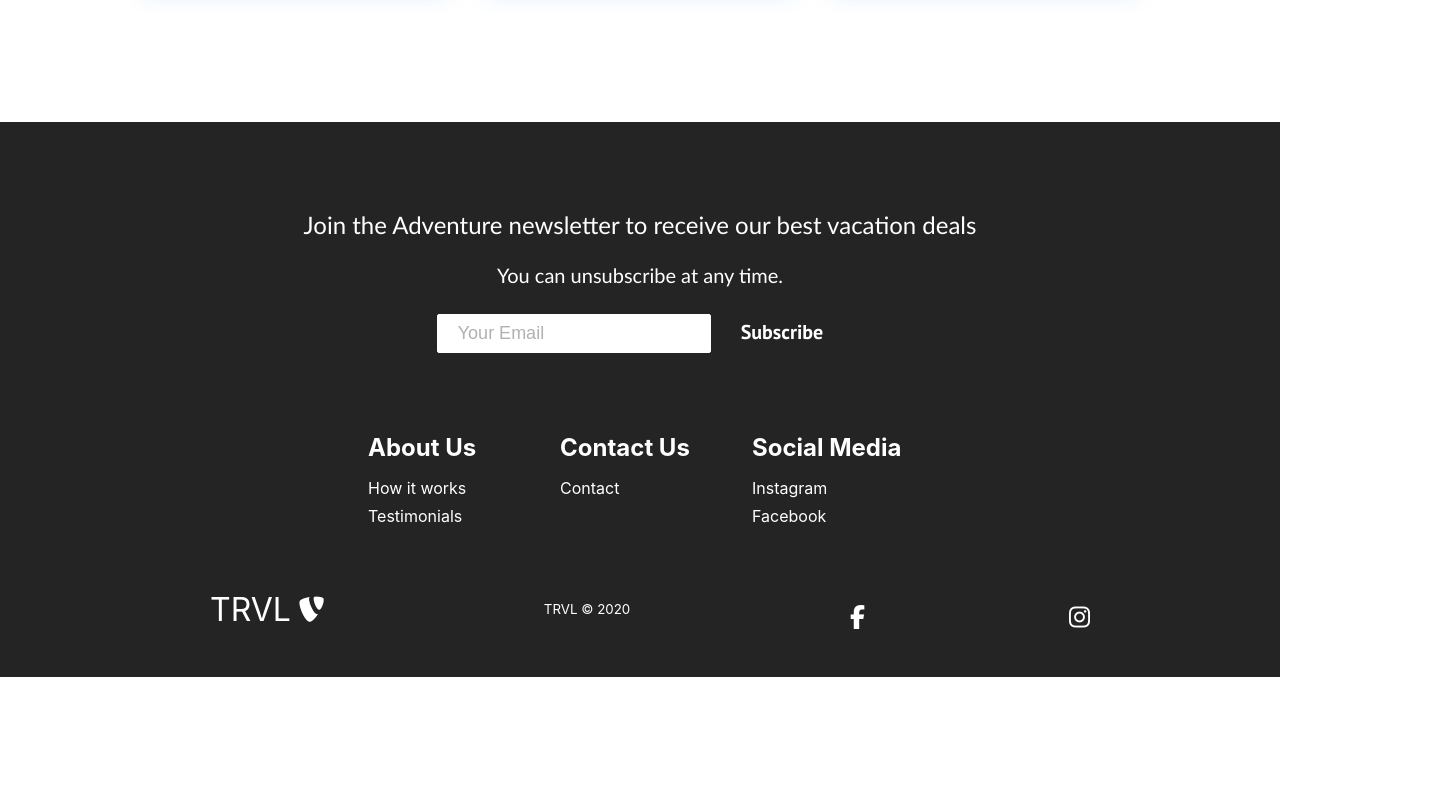
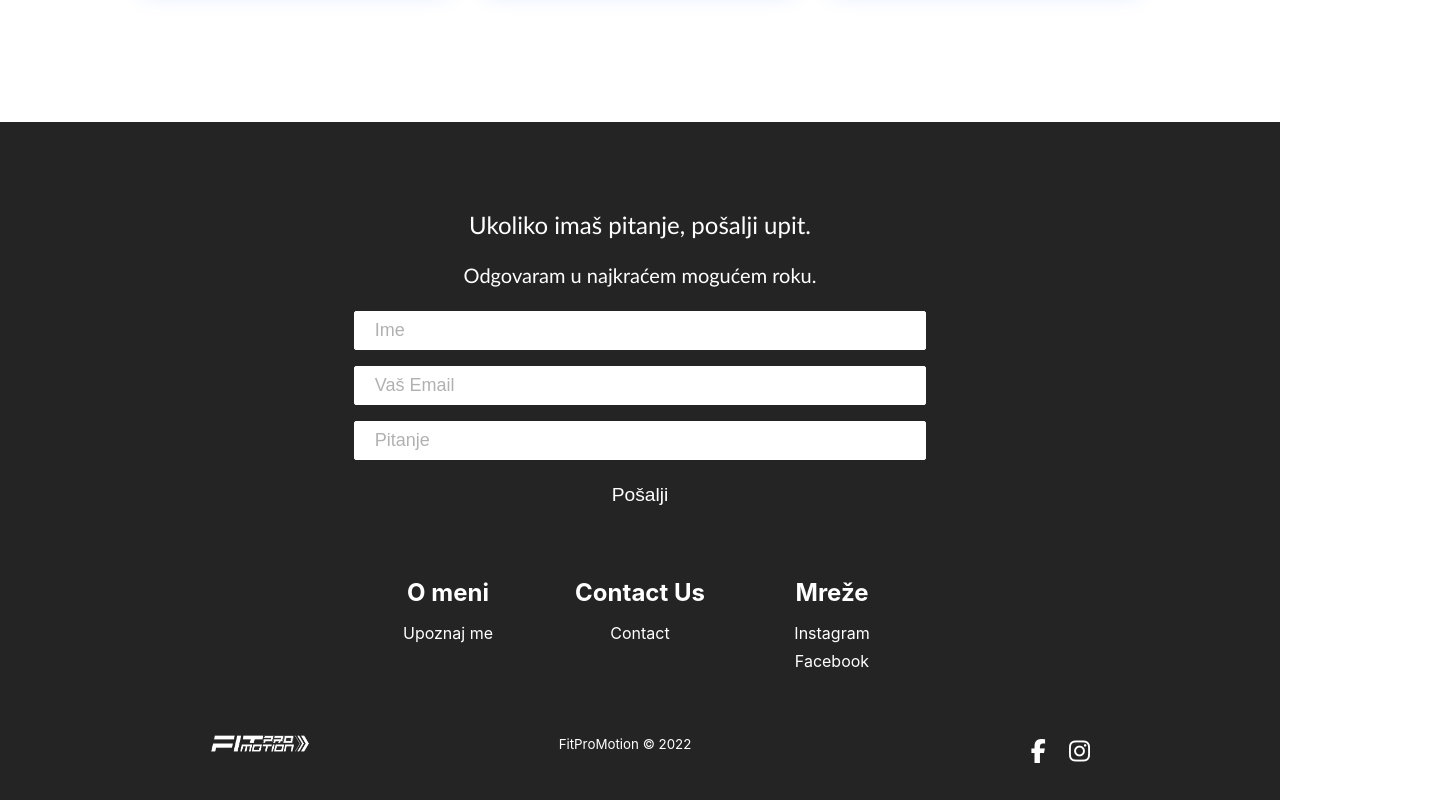
Before and after one commit to LionShareZoki/fitpromotion, a React (Create React App) app: page / in a window 1280 px wide. Shown: the part 1760-2560 px from the top of the page, 1440 px wide, since content can reach past the window. Before the commit the page ends 2437 px from the top, so only its background shows below. Built offline with nearby package versions, Linux system fonts and the light colour scheme.

Commit message:
Finished OnlineTrening desktop version and finished navbar

```diff
--- a/package.json
+++ b/package.json
@@ -3,6 +3,7 @@
   "version": "0.1.0",
   "private": true,
   "dependencies": {
+    "@emailjs/browser": "^3.7.0",
     "@fortawesome/fontawesome-svg-core": "^6.2.0",
     "@fortawesome/free-regular-svg-icons": "^6.2.0",
     "@fortawesome/free-solid-svg-icons": "^6.2.0",
--- a/src/components/Button.css
+++ b/src/components/Button.css
@@ -9,6 +9,15 @@
   border-radius: 2px;
   outline: none;
   border: none;
+  cursor: pointer;
+}
+.btn--border {
+  font-family: "PT Sans", sans-serif;
+
+  padding: 8px 20px;
+  border-radius: 2px;
+  outline: none;
+  border: 1px white;
   cursor: pointer;
 }
 
--- a/src/components/Footer.css
+++ b/src/components/Footer.css
@@ -35,6 +35,7 @@
 }
 
 .footer-input {
+  width: 100%;
   padding: 8px 20px;
   border-radius: 2px;
   margin-right: 10px;
@@ -44,7 +45,17 @@
   margin-bottom: 16px;
   border: 1px solid #fff;
 }
-
+.footer-input-question {
+  width: 100%;
+  padding: 8px 20px;
+  border-radius: 2px;
+  margin-right: 10px;
+  outline: none;
+  border: none;
+  font-size: 18px;
+  margin-bottom: 16px;
+  border: 1px solid #fff;
+}
 .footer-links {
   width: 100%;
   max-width: 1000px;
@@ -59,7 +70,7 @@
 .footer-link-items {
   display: flex;
   flex-direction: column;
-  align-items: flex-start;
+  align-items: center;
   margin: 16px;
   text-align: left;
   width: 160px;
@@ -92,6 +103,9 @@
 .footer-input::placeholder {
   color: #b1b1b1;
 }
+.footer-input-question::placeholder {
+  color: #b1b1b1;
+}
 
 /* Social Icons */
 .social-icon-link {
@@ -115,11 +129,13 @@
 
 .social-icons {
   display: flex;
-  justify-content: space-between;
+  justify-content: end;
   align-items: center;
-  width: 240px;
+  width: 150px;
 }
-
+.empty-space {
+  color: transparent;
+}
 .social-logo {
   color: #fff;
   justify-self: start;
@@ -150,14 +166,28 @@
     width: 100%;
   }
 
-  .footer-link-wrapper {
-    flex-direction: column;
-  }
-
   .social-media-wrap {
     flex-direction: column;
   }
 }
-
+.button-submit {
+  font-size: larger;
+  padding: 8px 20px;
+  border-radius: 2px;
+  background-color: transparent;
+  color: #fff;
+  padding: 8px 20px;
+  border: 1px white;
+  transition: all 0.3s ease-out;
+}
+.button-submit:hover {
+  background: #fff;
+  color: #242424;
+  transition: all 0.3s ease-out;
+}
+.logo {
+  max-width: 100px;
+  max-height: 100px;
+}
 @media screen and (max-width: 768px) {
 }
--- a/src/components/Footer.js
+++ b/src/components/Footer.js
@@ -2,35 +2,75 @@ import React from "react";
 import "./Footer.css";
 import { Button } from "./Button";
 import { Link } from "react-router-dom";
+import { useRef } from "react";
+import emailjs from "@emailjs/browser";
+import logo from "../imgs/logo.png";
 
 function Footer() {
+  const form = useRef();
+  const sendEmail = (e) => {
+    e.preventDefault();
+    emailjs
+      .sendForm(
+        "service_6cmnqfg",
+        "template_psnhl4a",
+        form.current,
+        "ZfH3606IJV_WciB6p"
+      )
+      .then(
+        (result) => {
+          console.log(result.text);
+        },
+        (error) => {
+          console.log(error.text);
+        }
+      );
+    e.target.reset();
+  };
   return (
     <div className="footer-container">
       <section className="footer-subscription">
         <p className="footer-subscription-heading">
-          Join the Adventure newsletter to receive our best vacation deals
+          Ukoliko imaš pitanje, pošalji upit.
         </p>
         <p className="footer-subscription-text">
-          You can unsubscribe at any time.
+          Odgovaram u najkraćem mogućem roku.
         </p>
         <div className="input-areas">
-          <form>
+          <form ref={form} onSubmit={sendEmail}>
+            <div className="name-email">
+              {" "}
+              <input
+                className="footer-input"
+                name="user_name"
+                type="text"
+                placeholder="Ime"
+              />{" "}
+              <input
+                className="footer-input"
+                name="user_email"
+                type="email"
+                placeholder="Vaš Email"
+              />{" "}
+            </div>
             <input
-              className="footer-input"
-              name="email"
-              type="email"
-              placeholder="Your Email"
-            />
-            <Button buttonStyle="btn--outline">Subscribe</Button>
+              className="footer-input-question"
+              name="question"
+              type="text"
+              placeholder="Pitanje"
+            />{" "}
+            <button className="button-submit" type="submit">
+              Pošalji
+            </button>{" "}
           </form>
         </div>
       </section>
       <div class="footer-links">
         <div className="footer-link-wrapper">
           <div class="footer-link-items">
-            <h2>About Us</h2>
-            <Link to="/sign-up">How it works</Link>
-            <Link to="/">Testimonials</Link>
+            <h2>O meni</h2>
+            <Link to="/omeni">Upoznaj me</Link>
+            {/* <Link to="/">Testimonials</Link> */}
           </div>
           <div class="footer-link-items">
             <h2>Contact Us</h2>
@@ -39,9 +79,9 @@ function Footer() {
         </div>
         <div className="footer-link-wrapper">
           <div class="footer-link-items">
-            <h2>Social Media</h2>
-            <Link to="/">Instagram</Link>
-            <Link to="/">Facebook</Link>
+            <h2>Mreže</h2>
+            <a href="https://www.instagram.com/ivan_rajcic/">Instagram</a>
+            <a href="https://www.facebook.com/Fitpromotion.hr">Facebook</a>
           </div>
         </div>
       </div>
@@ -49,11 +89,10 @@ function Footer() {
         <div class="social-media-wrap">
           <div class="footer-logo">
             <Link to="/" className="social-logo">
-              TRVL
-              <i class="fab fa-typo3" />
+              <img className="logo" src={logo} />
             </Link>
           </div>
-          <small class="website-rights">TRVL © 2020</small>
+          <small class="website-rights">FitProMotion © 2022</small>
           <div class="social-icons">
             <Link
               class="social-icon-link facebook"
@@ -63,6 +102,7 @@ function Footer() {
             >
               <i class="fab fa-facebook-f" />
             </Link>
+            <div className="empty-space">em</div>
             <Link
               class="social-icon-link instagram"
               to="/"
--- a/src/components/HeroSection.css
+++ b/src/components/HeroSection.css
@@ -75,6 +75,7 @@ video {
   margin-left: 4px;
 }
 .photo--arrows {
+  display: none;
   opacity: 80%;
   max-width: 100vh;
   max-height: 100vh;
--- a/src/components/HeroSection.js
+++ b/src/components/HeroSection.js
@@ -14,7 +14,7 @@ const HeroSection = () => {
       <div className="left">
         {/* <img src={ivan} /> */}
 
-        <h1 className="h1">DRINA</h1>
+        <h1 className="h1">BUDI FIT</h1>
         <div className="hero--btns">
           <Link to="/online/trening">
             <Button
--- a/src/components/VerticalRectangle.js
+++ b/src/components/VerticalRectangle.js
@@ -1,7 +1,18 @@
+import { Link } from "react-router-dom";
+
 const VerticalRectangle = (props) => {
   return (
     <div className="ver-box">
-      <div className="plan-name"></div>
+      <div className="ver-card">
+        <h1 className="fitpro">FitProMotion</h1>
+
+        <div className="plan-name">{props.name}</div>
+        <div className="plan-price">{props.price}</div>
+        <div className="plan-time">{props.timeInterval}</div>
+        <a href={props.Link} class="btn--border btn--border btn--large">
+          ODABERI
+        </a>
+      </div>
     </div>
   );
 };
--- a/src/components/pages/OnlineTrening.css
+++ b/src/components/pages/OnlineTrening.css
@@ -1,7 +1,7 @@
 .wrapper1 {
   background-color: rgb(31, 31, 31);
   overflow-x: hidden;
-  height: 600vh;
+  height: 515vh;
   width: 100%;
   overscroll-behavior: inherit;
 }
@@ -9,21 +9,21 @@
   overflow-x: hidden;
   content: "";
   position: absolute;
-  height: 600vh;
+  height: 90vh;
   width: 100%;
 
   background: linear-gradient(#08406d, rgb(31, 31, 31));
-  clip-path: circle(9% at 2% 5%);
+  clip-path: circle(20% at 2% 58%);
 }
-.wrapper1::after {
+/* .wrapper1::after {
   content: "";
   position: absolute;
-  height: 600vh;
+  height: 90vh;
   width: 100%;
 
   background: linear-gradient(#08406d, rgb(31, 31, 31));
-  clip-path: circle(15% at 95% 35%);
-}
+  clip-path: circle(15% at 95% 1%);
+} */
 
 .heading2 {
   top: 30px;
@@ -254,7 +254,68 @@
   margin-bottom: 80px;
 }
 .text5 {
+  padding: 10px;
   color: white;
   font-size: larger;
   font-weight: 200;
 }
+.ver-box {
+  margin-top: 20px;
+  position: relative;
+  flex-direction: column;
+  align-items: center;
+  justify-content: center;
+  display: grid;
+  grid-auto-columns: repeat(3, 1fr);
+  grid-gap: 30px;
+  padding: 20px;
+}
+
+.ver-card {
+  transition-duration: 700ms;
+  position: relative;
+  display: block;
+  /* align-items: center; */
+  margin-top: 1.8%;
+  /* vertical-align: middle; */
+  width: 250px;
+  height: 300px;
+  border-radius: 15px;
+  overflow: hidden;
+  color: #fff;
+  padding: 5%;
+  text-align: center;
+  /* background-color: rgba(108, 108, 108, 0.2); */
+  background-image: linear-gradient(
+    to bottom right,
+    rgba(0, 0, 0, 0.308),
+    rgba(0, 34, 107, 0.808)
+  );
+  backdrop-filter: blur(30px);
+  border: rgba(108, 108, 108, 0.1);
+}
+.ver-card:hover {
+  transform: scale(1.05);
+  box-shadow: 0 0 10px rgba(0, 0, 0, 0.5);
+  z-index: 10;
+}
+.fitpro {
+  font-size: large;
+  margin-top: 6px;
+  margin-bottom: 15px;
+}
+.plan-name {
+  font-size: small;
+  font-weight: 800;
+  margin-bottom: 50px;
+}
+
+.plan-price {
+  font-size: xx-large;
+  font-weight: 800;
+  margin-bottom: 8px;
+}
+.plan-time {
+  font-size: small;
+  margin-bottom: 40px;
+}
--- a/src/components/pages/OnlineTrening.js
+++ b/src/components/pages/OnlineTrening.js
@@ -123,10 +123,28 @@ const OnlineTrening = (props) => {
           </div>
         </div>
         <div className="price--list">
+          <h2 className="heading2">CJENIK USLUGA</h2>
           <div className="row">
-            <VerticalRectangle />
-            <VerticalRectangle />
-            <VerticalRectangle />
+            <VerticalRectangle
+              name="LITE"
+              price="67 €"
+              timeInterval="1 mjesec"
+            />
+            <VerticalRectangle
+              name="PREMIUM"
+              price="147 €"
+              timeInterval="3 mjeseca"
+            />
+            <VerticalRectangle
+              name="GOLD"
+              price="247 €"
+              timeInterval="6 mjeseci"
+            />
+            <VerticalRectangle
+              name="DIAMOND"
+              price="447 €"
+              timeInterval="12 mjeseci"
+            />
           </div>
         </div>
       </div>
```
Also changed, not shown: 1 other file (tests, documents, lock files or other folders).
